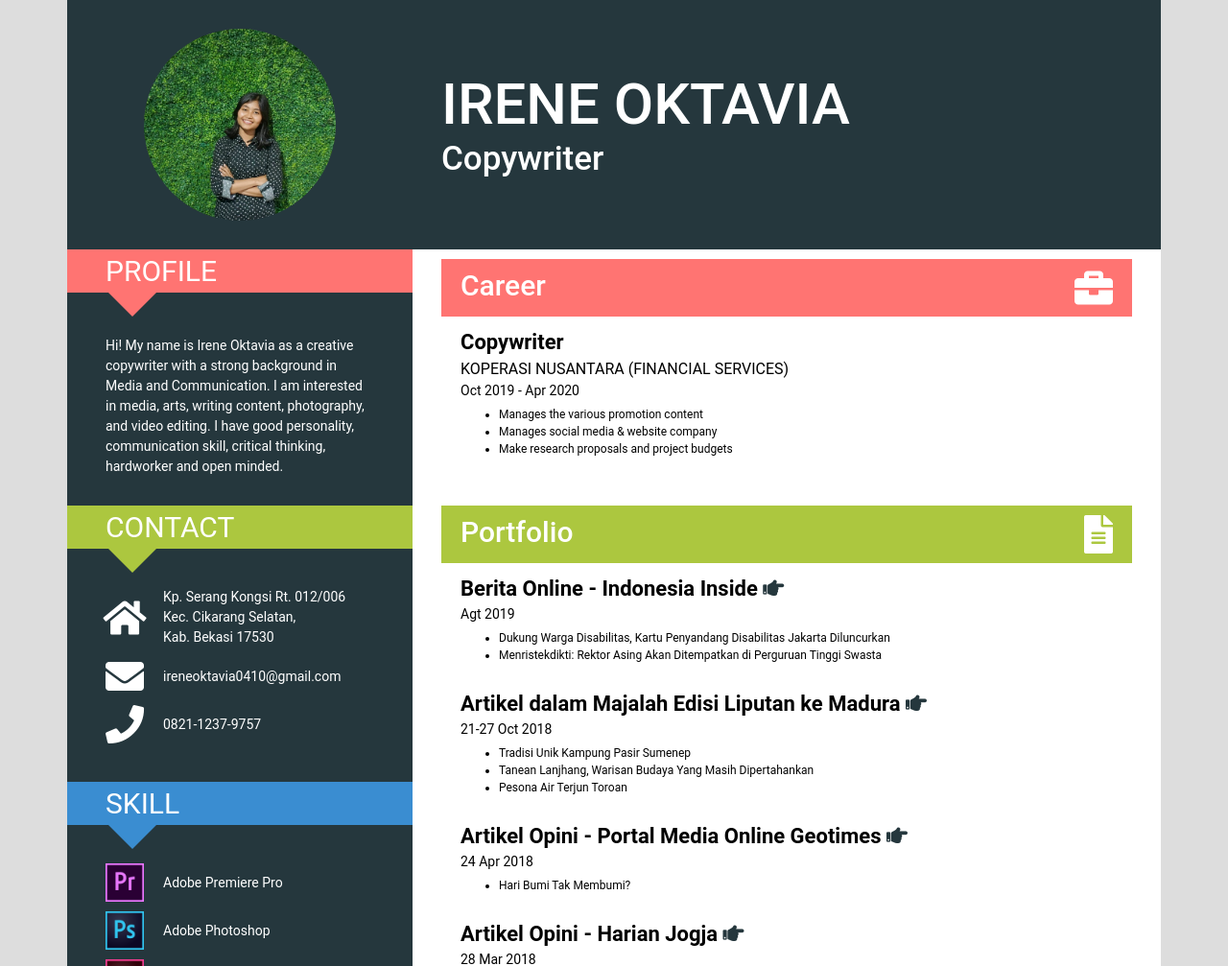
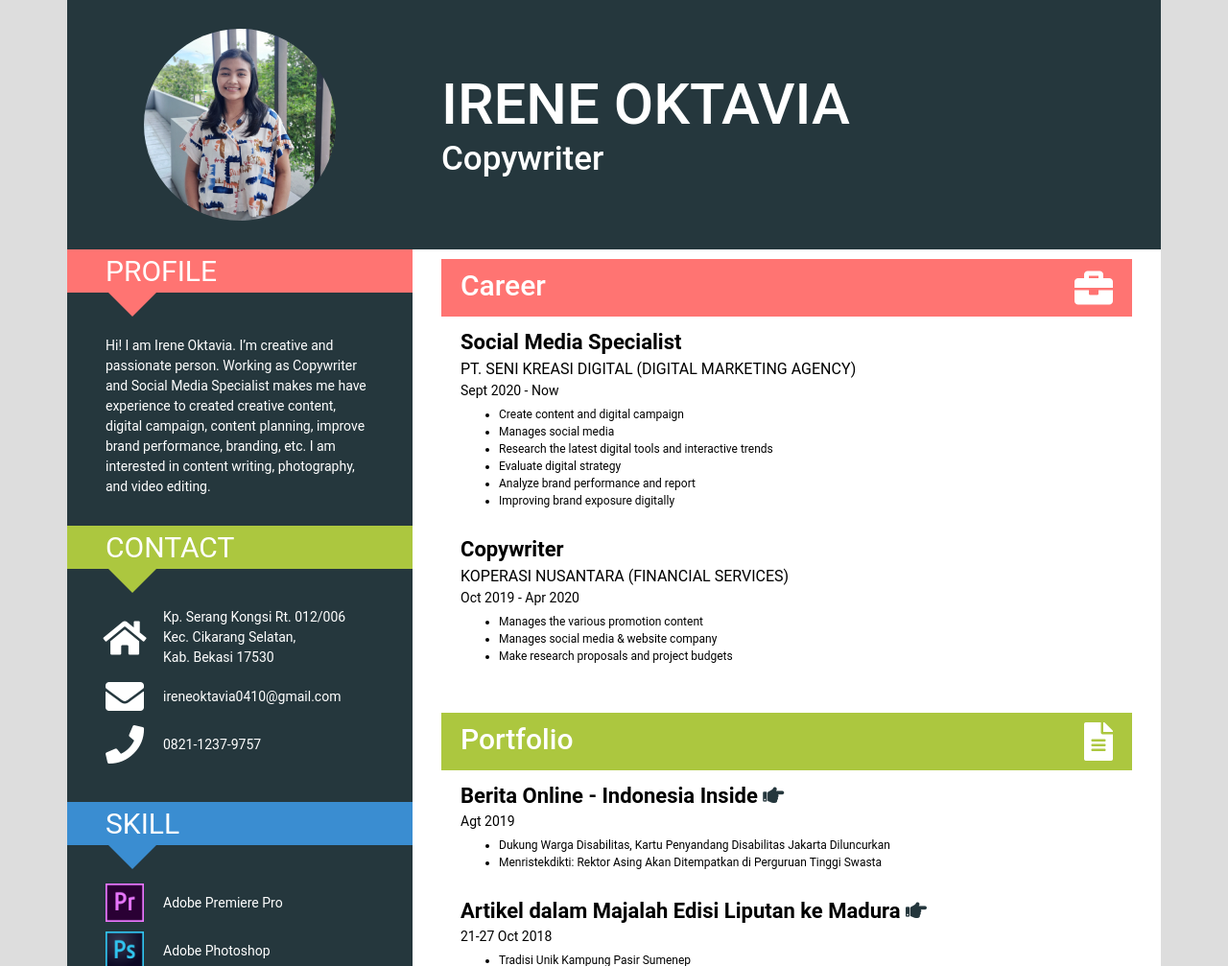
Before and after one commit to oktaviairin/oktaviairin.github.io, a plain HTML site: page index.html in a window 1280 px wide. Shown: the top 1007 px of the page at 96% size. Drawn offline with Linux system fonts and the light colour scheme.

Commit message:
update career and photo profile

```diff
--- a/index.html
+++ b/index.html
@@ -14,7 +14,7 @@
       <div class="row">
         <div class="col-12 col-lg-4 d-flex justify-content-center">
           <div class="photo-box">
-            <img src="./images/irene-linkedin.jpeg" alt="">
+            <img src="./images/irene-photo3.jpg" alt="">
           </div>
         </div>
         <div class="col-12 col-lg-8 d-flex align-items-center top-name-header">
@@ -36,7 +36,7 @@
               </div>
               <div class="block-profile">
                 <p>
-                  Hi! My name is Irene Oktavia as a creative copywriter with a strong background in Media and Communication. I am interested in media, arts, writing content, photography, and video editing. I have good personality, communication skill, critical thinking, hardworker and open minded.
+                  Hi! I am Irene Oktavia. I’m creative and passionate person. Working as Copywriter and Social Media Specialist makes me have experience to created creative content, digital campaign, content planning, improve brand performance, branding, etc. I am interested in content writing, photography, and video editing.
                 </p>
               </div>
             </div>
@@ -132,6 +132,21 @@
                 </div>
               </div>
               <div class="content-body">
+                <div class="body-template">
+                  <p class="body-title">Social Media Specialist</p>
+                  <p class="body-subtitle">PT. Seni Kreasi Digital (Digital Marketing Agency)</p>
+                  <p class="body-subsubtitle">Sept 2020 - Now</p>
+                  <div class="description">
+                    <ul>
+                      <li>Create content and digital campaign</li>
+                      <li>Manages social media</li>
+                      <li>Research the latest digital tools and interactive trends</li>
+                      <li>Evaluate digital strategy</li>
+                      <li>Analyze brand performance and report</li>
+                      <li>Improving brand exposure digitally</li>
+                    </ul>
+                  </div>
+                </div>
                 <div class="body-template">
                   <p class="body-title">Copywriter</p>
                   <p class="body-subtitle">Koperasi Nusantara (Financial Services)</p>
```
Also changed, not shown: images/irene-photo3.jpg (added), 1 other file.
